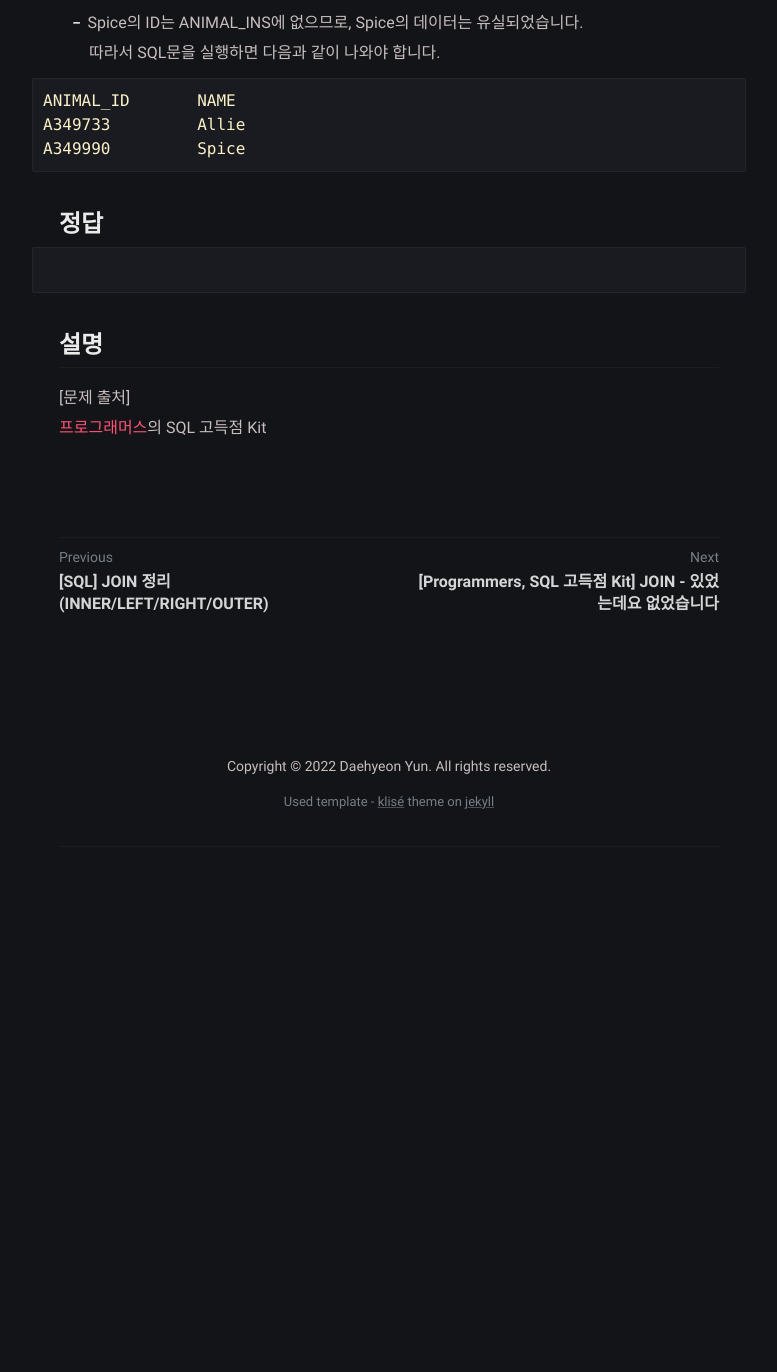
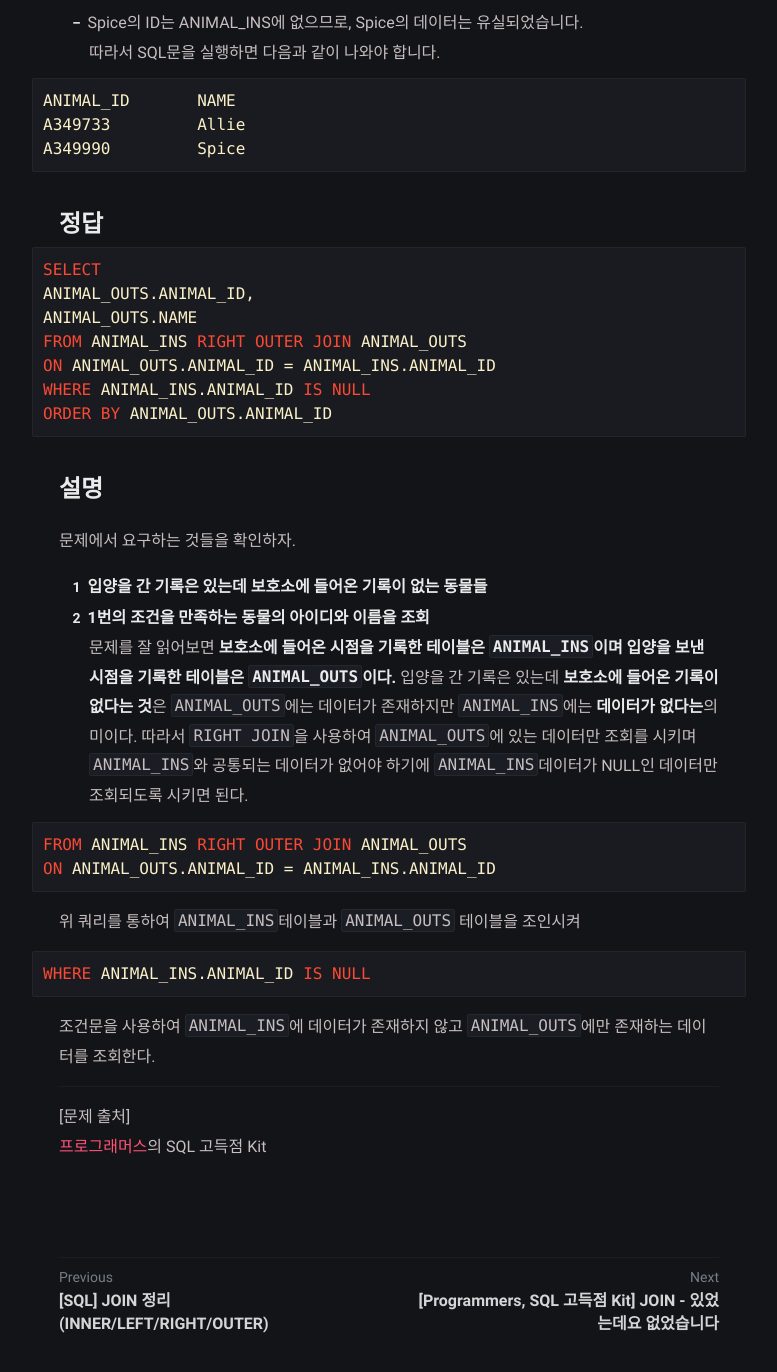
Before and after one commit to YunDaeHyeon/YunDaeHyeon.github.io, a Jekyll site: the page built from _posts/Programmers/2022-03-03-programmers-post19.md, in a window 1280 px wide and 1400 px high, scrolled down 2183 px. Shown: the top 1372 px of the window, without its empty margins (251-1028 px from the left). Built offline with Jekyll 4.4.1, drawn with Linux system fonts in a browser that asks for light colours; comment, search, counter and statistics services are not loaded; before the commit the page ends 3030 px from its top, so only the background shows below that.

Commit message:
window-22.03.04 programmers post19 update

````diff
--- a/_posts/Programmers/2022-03-03-programmers-post19.md
+++ b/_posts/Programmers/2022-03-03-programmers-post19.md
@@ -63,11 +63,30 @@ A349990 	Spice
 
 # 정답
 ```sql
-
+SELECT
+ANIMAL_OUTS.ANIMAL_ID,
+ANIMAL_OUTS.NAME
+FROM ANIMAL_INS RIGHT OUTER JOIN ANIMAL_OUTS
+ON ANIMAL_OUTS.ANIMAL_ID = ANIMAL_INS.ANIMAL_ID
+WHERE ANIMAL_INS.ANIMAL_ID IS NULL
+ORDER BY ANIMAL_OUTS.ANIMAL_ID
 ```
 
 # 설명
+문제에서 요구하는 것들을 확인하자.
+1. **입양을 간 기록은 있는데 보호소에 들어온 기록이 없는 동물들**
+2. **1번의 조건을 만족하는 동물의 아이디와 이름을 조회**
+문제를 잘 읽어보면 **보호소에 들어온 시점을 기록한 테이블은 `ANIMAL_INS`이며 입양을 보낸 시점을 기록한 테이블은 `ANIMAL_OUTS`이다.** 입양을 간 기록은 있는데 **보호소에 들어온 기록이 없다는 것**은 `ANIMAL_OUTS`에는 데이터가 존재하지만 `ANIMAL_INS`에는 **데이터가 없다는**의미이다. 따라서 `RIGHT JOIN`을 사용하여 `ANIMAL_OUTS`에 있는 데이터만 조회를 시키며 `ANIMAL_INS`와 공통되는 데이터가 없어야 하기에 `ANIMAL_INS`데이터가 NULL인 데이터만 조회되도록 시키면 된다.
 
+```sql
+FROM ANIMAL_INS RIGHT OUTER JOIN ANIMAL_OUTS
+ON ANIMAL_OUTS.ANIMAL_ID = ANIMAL_INS.ANIMAL_ID
+```
+위 쿼리를 통하여 `ANIMAL_INS`테이블과 `ANIMAL_OUTS` 테이블을 조인시켜
+```sql
+WHERE ANIMAL_INS.ANIMAL_ID IS NULL
+```
+조건문을 사용하여 `ANIMAL_INS`에 데이터가 존재하지 않고 `ANIMAL_OUTS`에만 존재하는 데이터를 조회한다.
 
 ---
 [문제 출처]
````
